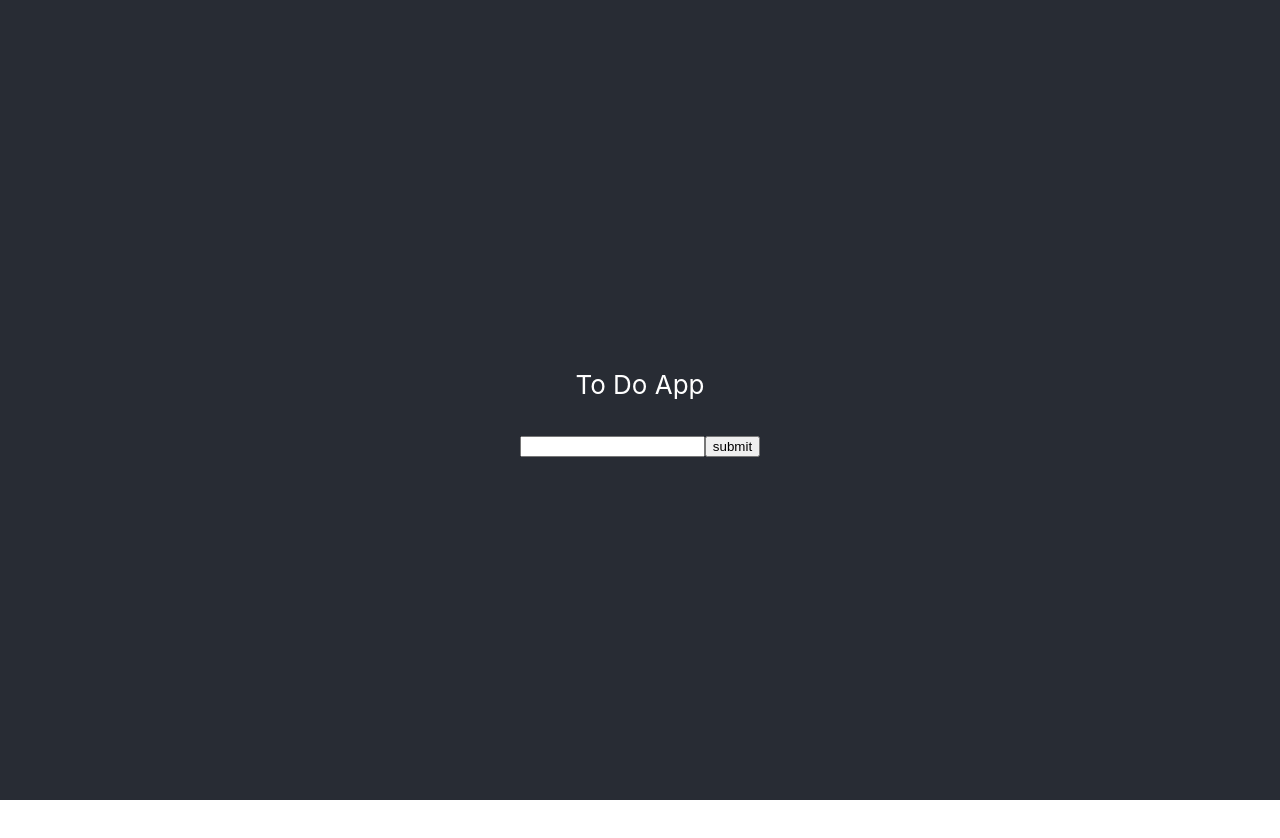
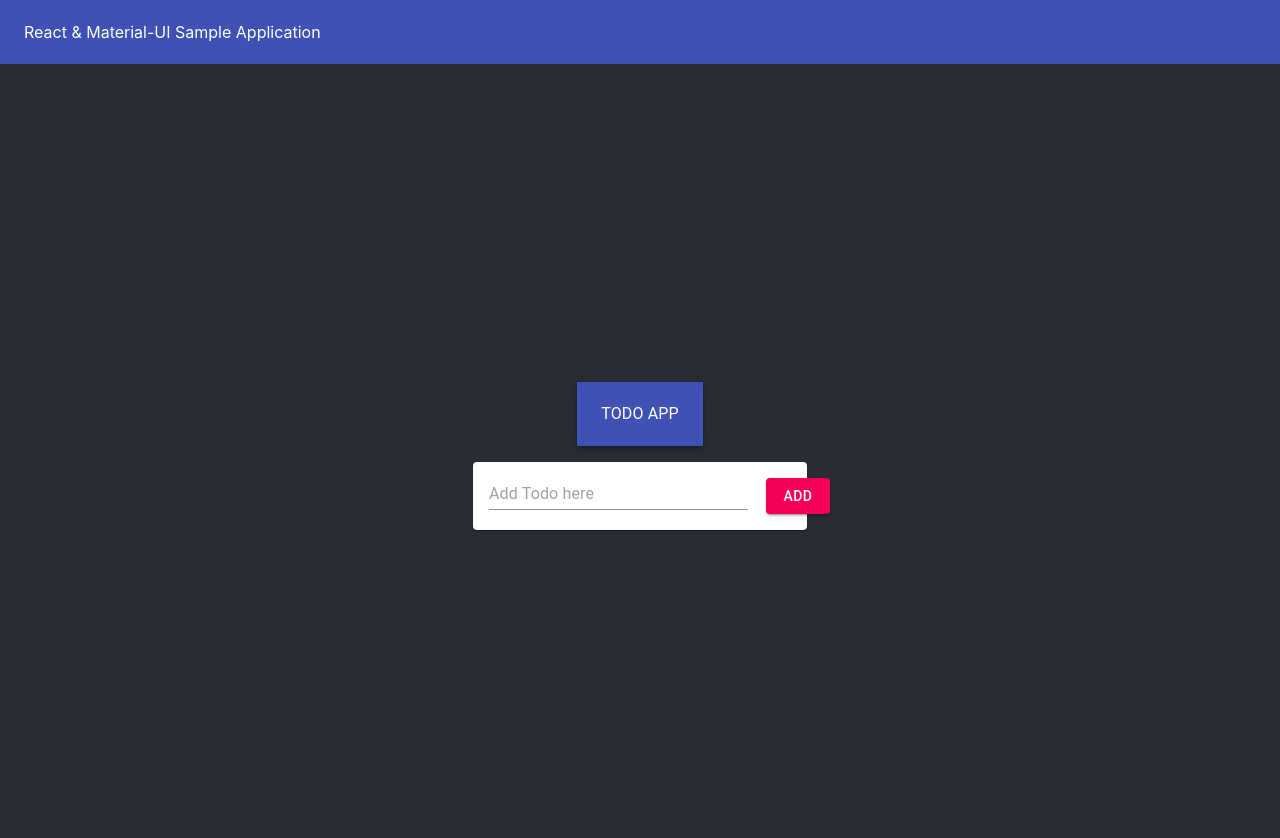
Before and after one commit to consuelo-sanna/my_todo, a React (Create React App) app: page / in a window 1280 px wide. Shown: the top 838 px of the page. Before the commit the page ends 800 px from the top, so only its background shows below. Built offline with nearby package versions, Linux system fonts and the light colour scheme; no server answers.

Commit message:
starting material ui

```diff
--- a/package.json
+++ b/package.json
@@ -3,6 +3,7 @@
   "version": "0.1.0",
   "private": true,
   "dependencies": {
+    "@material-ui/core": "^4.9.1",
     "@testing-library/jest-dom": "^4.2.4",
     "@testing-library/react": "^9.4.0",
     "@testing-library/user-event": "^7.2.1",
--- a/src/App.js
+++ b/src/App.js
@@ -3,6 +3,8 @@ import './App.css';
 
 import TodoContainer from './components/TodoContainer';
 import AddEditItem from './components/AddEditItem';
+import Toolbar from './components/Toolbar';
+import NavBar from './components/NavBar';
 
 import {
     add_todo,
@@ -55,8 +57,9 @@ class App extends Component {
     render() {
         return (
             <div className="App">
+                <NavBar />
                 <header className="App-header">
-                    <p>To Do App</p>
+                    <Toolbar />
                     <AddEditItem
                         editable={this.props.editable}
                         addTodo={this.addTodo}
--- a/src/components/AddEditItem.js
+++ b/src/components/AddEditItem.js
@@ -1,4 +1,5 @@
-import React, { Component } from 'react';
+import React, { Component, memo } from 'react';
+import { TextField, Paper, Button, Grid } from '@material-ui/core';
 
 class AddEditItem extends Component {
     onChange = e => {
@@ -14,15 +15,33 @@ class AddEditItem extends Component {
 
     render() {
         return (
-            <form onSubmit={this.onSubmit}>
-                <input
-                    type="text"
-                    name="title"
-                    value={this.props.editable.title}
-                    onChange={this.onChange}
-                />
-                <input type="submit" value="submit" className="btn" />
-            </form>
+            <Paper style={{ margin: 16, padding: 16 }}>
+                <Grid container>
+                    <Grid
+                        xs={10}
+                        md={11}
+                        item
+                        style={{ paddingRight: 18 }}
+                    >
+                        <TextField
+                            placeholder="Add Todo here"
+                            value={this.props.editable.title}
+                            onChange={this.onChange}
+                            fullWidth
+                        />
+                    </Grid>
+                    <Grid xs={2} md={1} item>
+                        <Button
+                            fullWidth
+                            color="secondary"
+                            variant="contained"
+                            onClick={this.onSubmit}
+                        >
+                            Add
+                        </Button>
+                    </Grid>
+                </Grid>
+            </Paper>
         );
     }
 }
--- /dev/null
+++ b/src/components/NavBar.js
@@ -0,0 +1,18 @@
+import React from 'react';
+import AppBar from '@material-ui/core/AppBar';
+import Toolbar from '@material-ui/core/Toolbar';
+import Typography from '@material-ui/core/Typography';
+const NavBar = () => {
+    return (
+        <div>
+            <AppBar position="static">
+                <Toolbar>
+                    <Typography variant="title" color="inherit">
+                        React & Material-UI Sample Application
+                    </Typography>
+                </Toolbar>
+            </AppBar>
+        </div>
+    );
+};
+export default NavBar;
--- /dev/null
+++ b/src/components/Toolbar.js
@@ -0,0 +1,27 @@
+import React, { memo } from 'react';
+import {
+    AppBar,
+    Toolbar,
+    Typography,
+    Paper,
+} from '@material-ui/core';
+
+const Layout = memo(props => (
+    <Paper
+        elevation={0}
+        style={{ padding: 0, margin: 0, backgroundColor: '#fafafa' }}
+    >
+        <AppBar
+            color="primary"
+            position="static"
+            style={{ height: 64 }}
+        >
+            <Toolbar style={{ height: 64 }}>
+                <Typography color="inherit">TODO APP</Typography>
+            </Toolbar>
+        </AppBar>
+        {props.children}
+    </Paper>
+));
+
+export default Layout;
```
Also changed, not shown: 1 other file (tests, documents, lock files or other folders).
